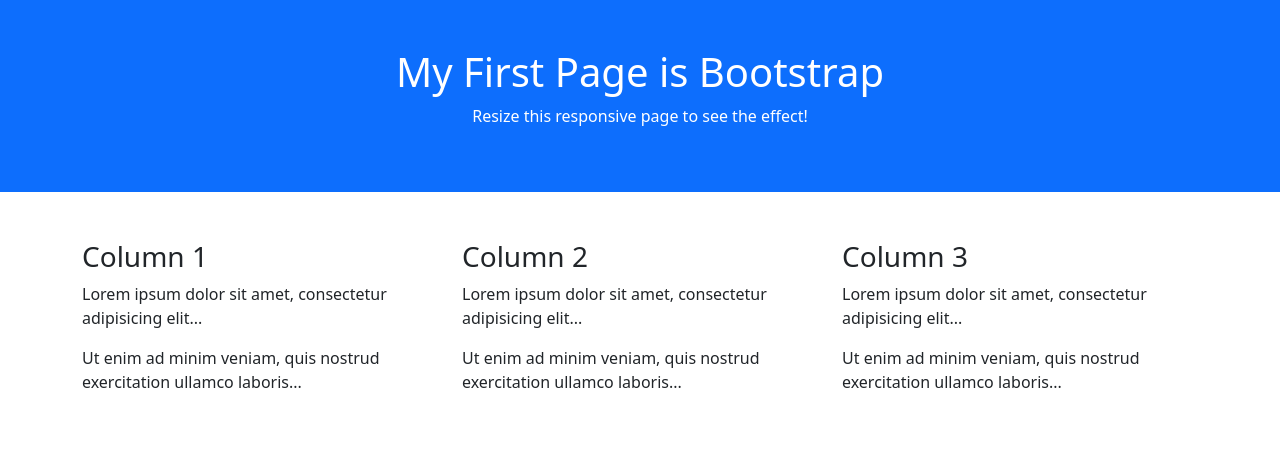
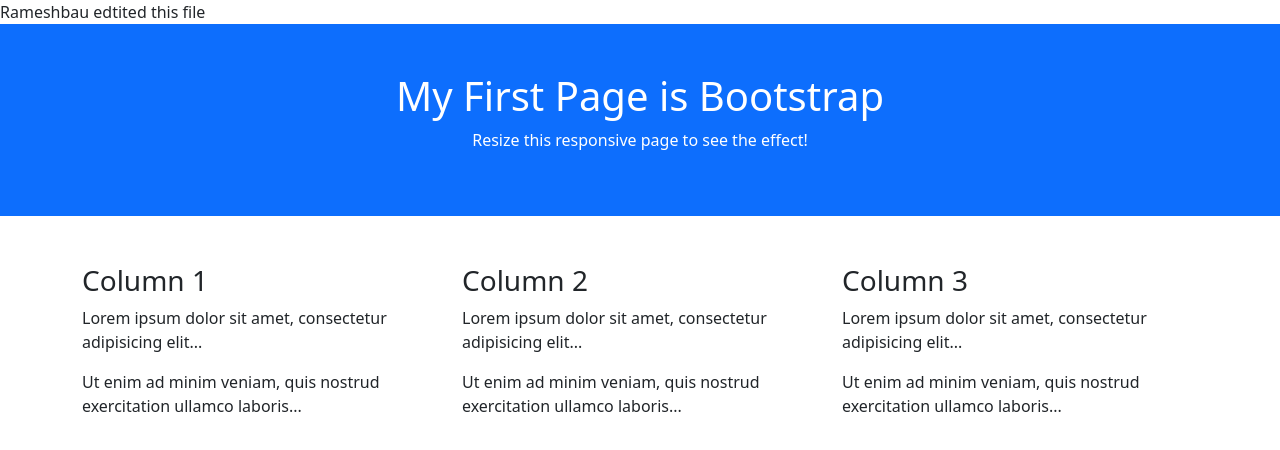
Before and after one commit to UNivethitha/Batch2_git_test, a plain HTML site: page index.html in a window 1280 px wide. Drawn offline with nearby package versions, Linux system fonts and the light colour scheme.

Commit message:
Update index.html

```diff
--- a/index.html
+++ b/index.html
@@ -8,7 +8,7 @@
   <script src="https://cdn.jsdelivr.net/npm/bootstrap@5.3.2/dist/js/bootstrap.bundle.min.js"></script>
 </head>
 <body>
-<form></form>
+<form>Rameshbau edtited this file</form>
 <div class="container-fluid p-5 bg-primary text-white text-center">
   <h1>My First Page is Bootstrap</h1>
   <p>Resize this responsive page to see the effect!</p>
```
